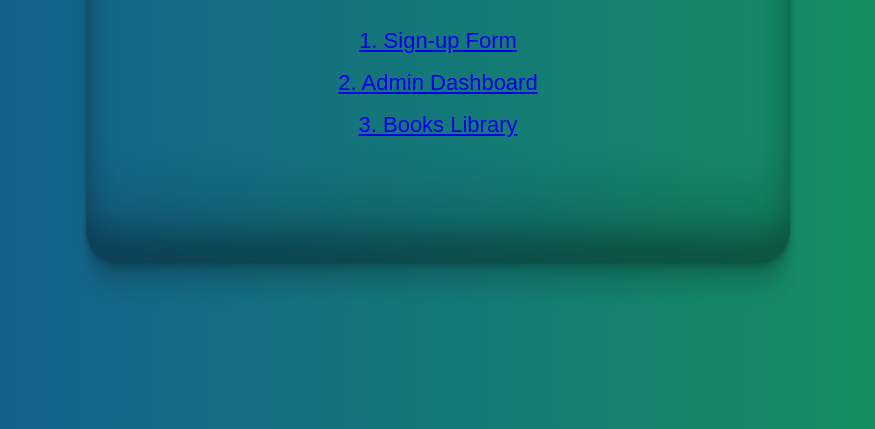
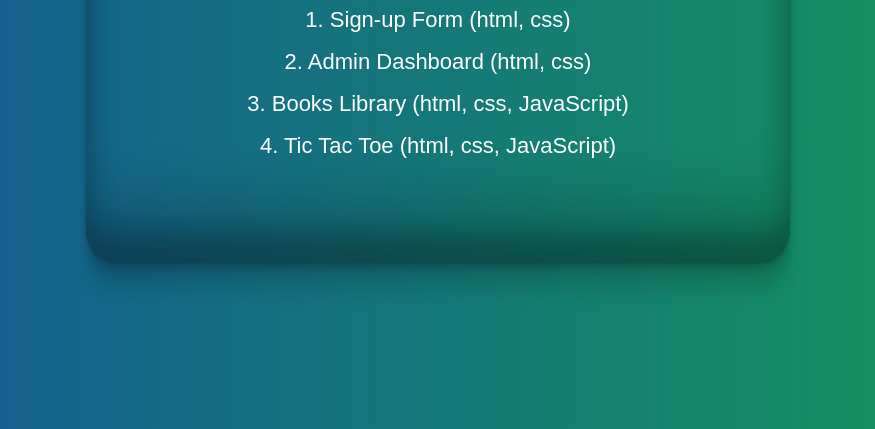
Before and after one commit to MustafaKpn/the-odin-project, a plain HTML site: page index.html in a window 1280 px wide. Shown: the part 371-800 px from the top of the page, without its empty margins (202-1077 px from the left). Drawn offline with Linux system fonts and the light colour scheme.

Commit message:
Changed styling of main page

```diff
--- a/index.html
+++ b/index.html
@@ -10,9 +10,22 @@
   <body>
     <div class="main">
       <h2>My Odin Project Assignments</h2>
-      <div><a href="./assignment1/index.html">1. Sign-up Form</a></div>
-      <div><a href="./assignment2/index.html">2. Admin Dashboard</a></div>
-      <div><a href="./assignment3/index.html">3. Books Library</a></div>
+      <div>
+        <a href="./assignment1/index.html">1. Sign-up Form (html, css)</a>
+      </div>
+      <div>
+        <a href="./assignment2/index.html">2. Admin Dashboard (html, css)</a>
+      </div>
+      <div>
+        <a href="./assignment3/index.html"
+          >3. Books Library (html, css, JavaScript)</a
+        >
+      </div>
+      <div>
+        <a href="./assignment4/index.html"
+          >4. Tic Tac Toe (html, css, JavaScript)</a
+        >
+      </div>
     </div>
   </body>
 </html>
--- a/styles.css
+++ b/styles.css
@@ -38,6 +38,19 @@ body {
     rgba(0, 0, 0, 0.09) 0px 8px 4px,
     rgba(0, 0, 0, 0.09) 0px 16px 8px,
     rgba(0, 0, 0, 0.09) 0px 32px 16px;
+
+  a {
+    color: white;
+    outline: 0;
+  }
+
+  a:link {
+    text-decoration: none;
+  }
+
+  a:visited {
+    text-decoration: none;
+  }
 }
 
 /* NEON BORDER LAYER */
@@ -64,7 +77,11 @@ body {
   a {
     color: #0ff;
   }
+  a:hover {
+    color: rgb(255, 255, 255);
+  }
 }
+
 /* ACTIVATE ON HOVER */
 .main:hover::before {
   opacity: 1;
```
